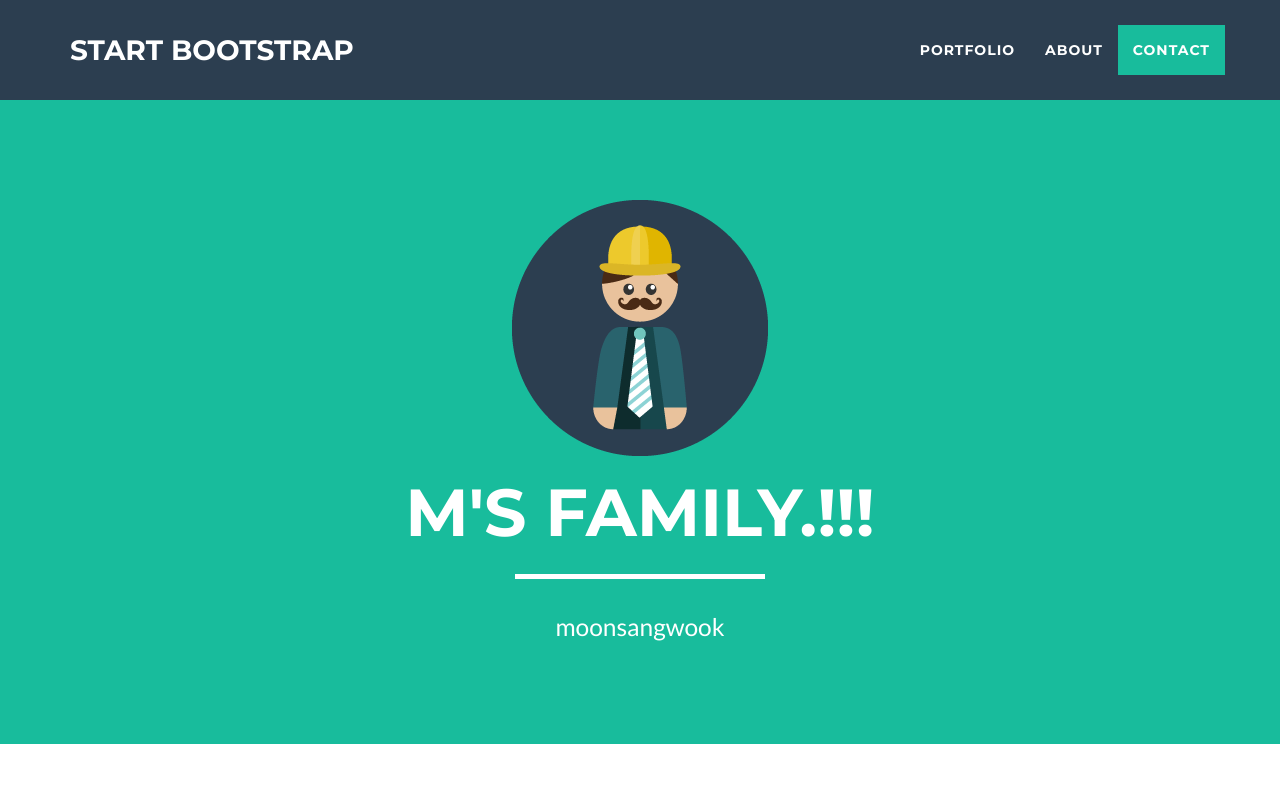
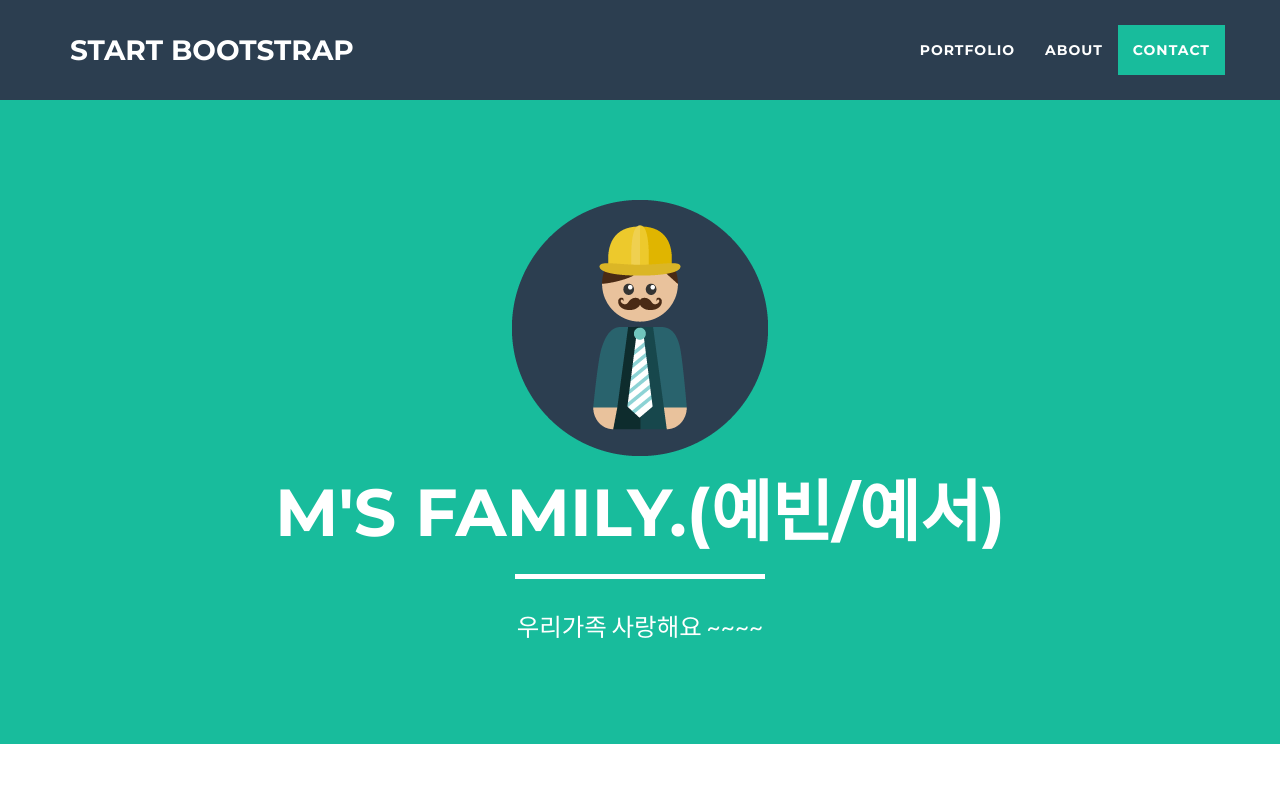
Before and after one commit to moonsangwook/hometest, a website: page index.html in a window 1280 px wide. Shown: the top 800 px of the page. Drawn offline with nearby package versions, Linux system fonts and the light colour scheme.

Commit message:
07/12-006

```diff
--- a/index.html
+++ b/index.html
@@ -74,9 +74,9 @@
                 <div class="col-lg-12">
                     <img class="img-responsive" src="img/profile.png" alt="">
                     <div class="intro-text">
-                        <h1 class="name">M's Family.!!!</h1>
+                        <h1 class="name">M's Family.(예빈/예서)</h1>
                         <hr class="star-light">
-                        <span class="skills">moonsangwook</span>
+                        <span class="skills">우리가족 사랑해요 ~~~~</span>
                     </div>
                 </div>
             </div>
```
